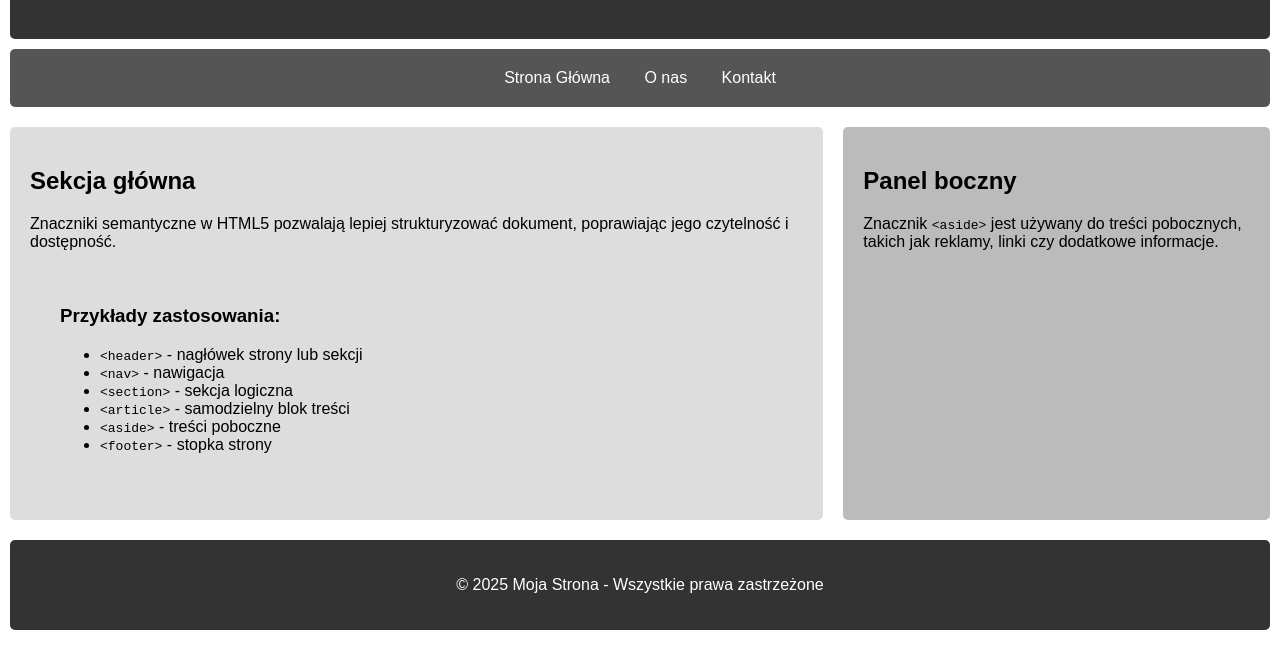
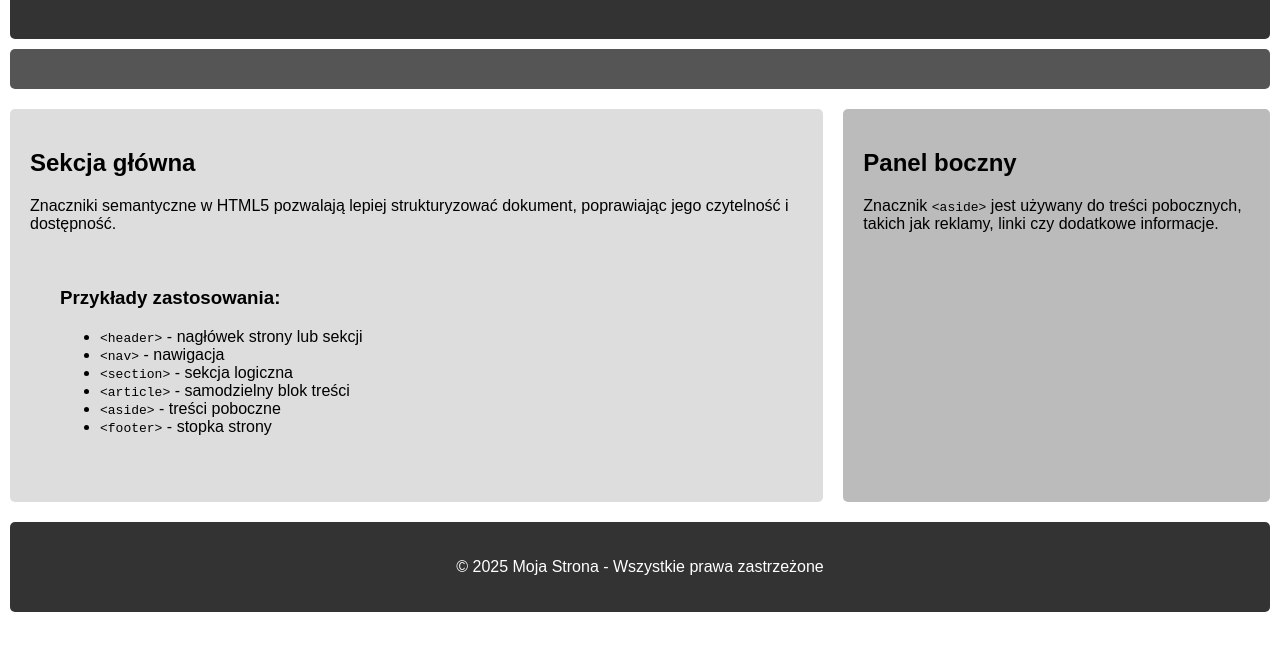
Before and after one commit to Cosm0Tix/Moja-Strona, a plain HTML site: page index.html in a window 1280 px wide. Shown: the part 91-760 px from the top of the page. Drawn offline with Linux system fonts and the light colour scheme.

Commit message:
Update index.html

```diff
--- a/index.html
+++ b/index.html
@@ -54,9 +54,6 @@
         <h1>Moja Strona</h1>
     </header>
     <nav>
-        <a href="#">Strona Główna</a>
-        <a href="#">O nas</a>
-        <a href="#">Kontakt</a>
     </nav>
     <main>
         <section>
```
